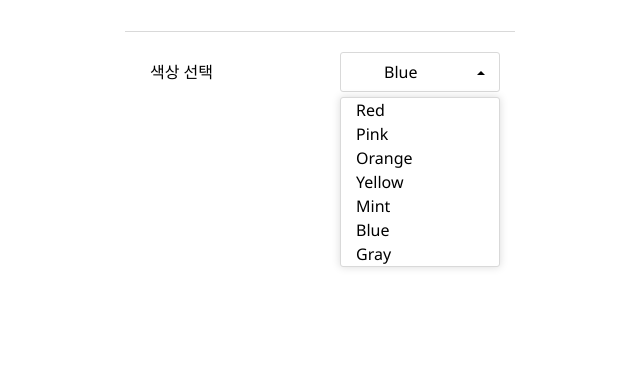
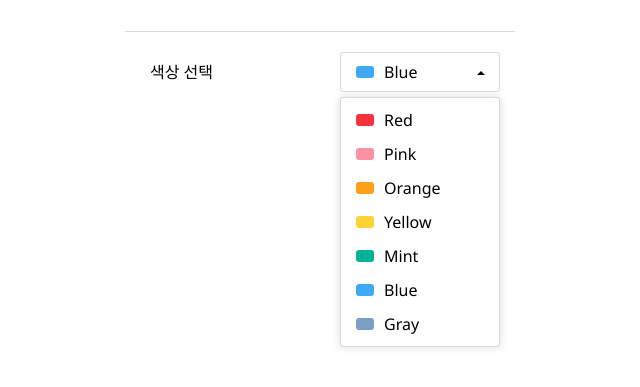
Before and after one commit to gustn1029/team-scheduler, a React (Vite) app: page /create in a window 1280 px wide. Both pictures are taken after a click on the button "Blue". Shown: the part 187-574 px from the top of the page, without its empty margins (320-960 px from the left). Built offline with nearby package versions, Linux system fonts and the light colour scheme; no server answers; a web font is replaced by a local one.

Commit message:
create page 색상 수정 완료

```diff
--- a/src/components/pages/create/Create.tsx
+++ b/src/components/pages/create/Create.tsx
@@ -95,7 +95,7 @@ const Create: React.FC = () => {
           <div className={styles.colorFlex}>
             <span className={styles.colorTitle}>색상 선택</span>
             <button className={styles.val} type="button" onClick={toggleSelectBox}>
-              <div className={`${styles.colorBox} ${selectedColor}`}></div>
+              <div className={`${styles.colorBox} ${styles[selectedColor]}`}></div>
               <span className={styles.selectName}>{selectedText}</span>
               <i className={styles.selectIcon}>{isOpen ? <IoMdArrowDropup /> : <IoMdArrowDropdown />}</i>
             </button>
@@ -104,8 +104,8 @@ const Create: React.FC = () => {
             <ul className={`${styles.colorList} ${isOpen ? styles.view : styles.hidden}`}>
               {colorOptions.map((option) => (
                 <li className={styles.selectOption} key={option.colorClass} onClick={() => handleColorSelect(option.colorClass, option.colorName)}>
-                  <div className={`colorBox ${option.colorClass}`}></div>
-                  <span>{option.colorName}</span>
+                  <div className={`${styles.colorBox} ${styles[option.colorClass]}`}></div>
+                  <span className={styles.listName}>{option.colorName}</span>
                 </li>
               ))}
             </ul>
--- a/src/components/pages/create/create.module.scss
+++ b/src/components/pages/create/create.module.scss
@@ -91,7 +91,10 @@ header {
     display: none;
   }
   &.view {
-    display: block;
+    padding: 10px 0;
+    display: flex;
+    flex-direction: column;
+    gap: 10px;
   }
 }
 .selectOption {
@@ -101,6 +104,7 @@ header {
   text-align: left;
   display: flex;
   align-items: center;
+  gap: 10px;
   cursor: pointer;
 }
 .selectOption:hover {
@@ -110,6 +114,27 @@ header {
   width: 18px;
   height: 12px;
   border-radius: 3px;
+  &.red {
+    background: #F5333F;
+  }
+  &.pink {
+    background: #FB91A3;
+  }
+  &.orange {
+    background: #FF9E18;
+  }
+  &.yellow {
+    background: #FFD235;
+  }
+  &.mint {
+    background: #00B392;
+  }
+  &.blue {
+    background: #3FA9F5;
+  }
+  &.gray {
+    background: #7BA0C4;
+  }
 }
 .selectName {
   margin-left: 10px;
@@ -161,10 +186,13 @@ header {
   display: flex;
   align-items: center;
   cursor: pointer;
-  &.colorClass {
+  &.colorBox {
     width: 18px;
     height: 12px;
     border-radius: 3px;
     background: #3FA9F5;
   }
+  &.listName {
+    margin-left: 10px;
+  }
 }
```
